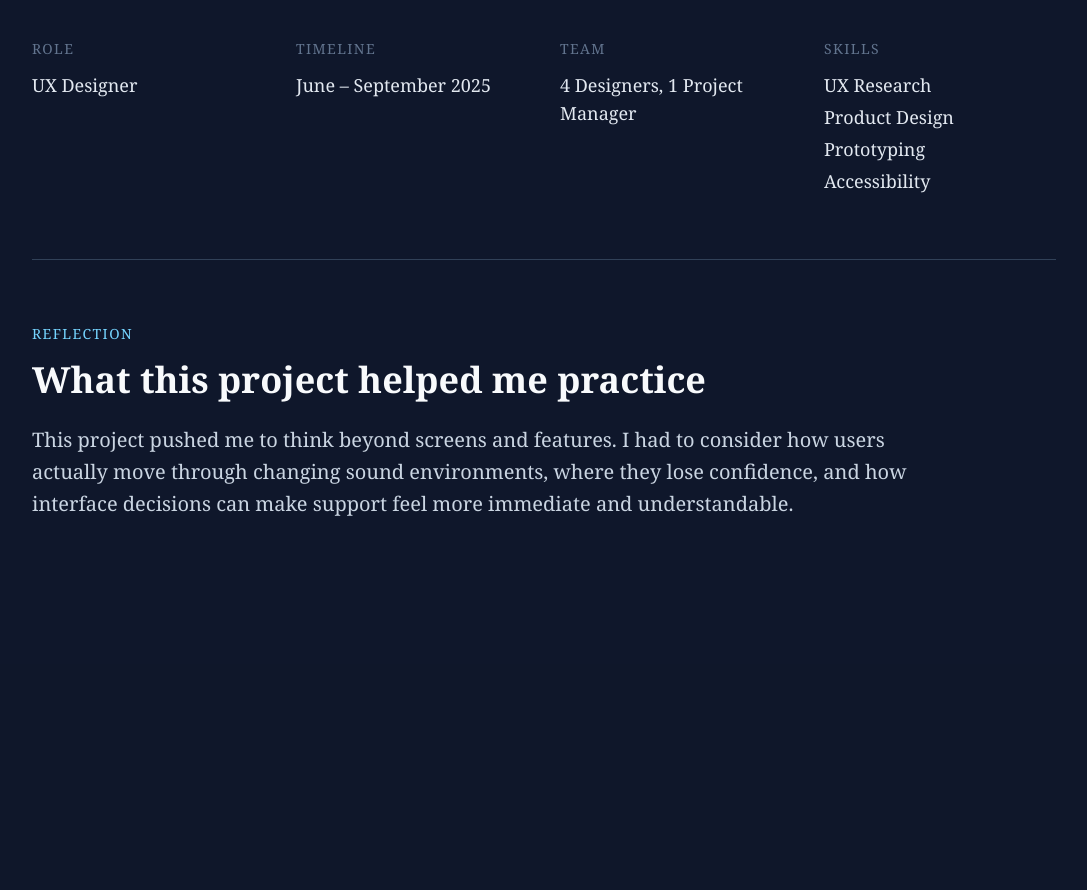
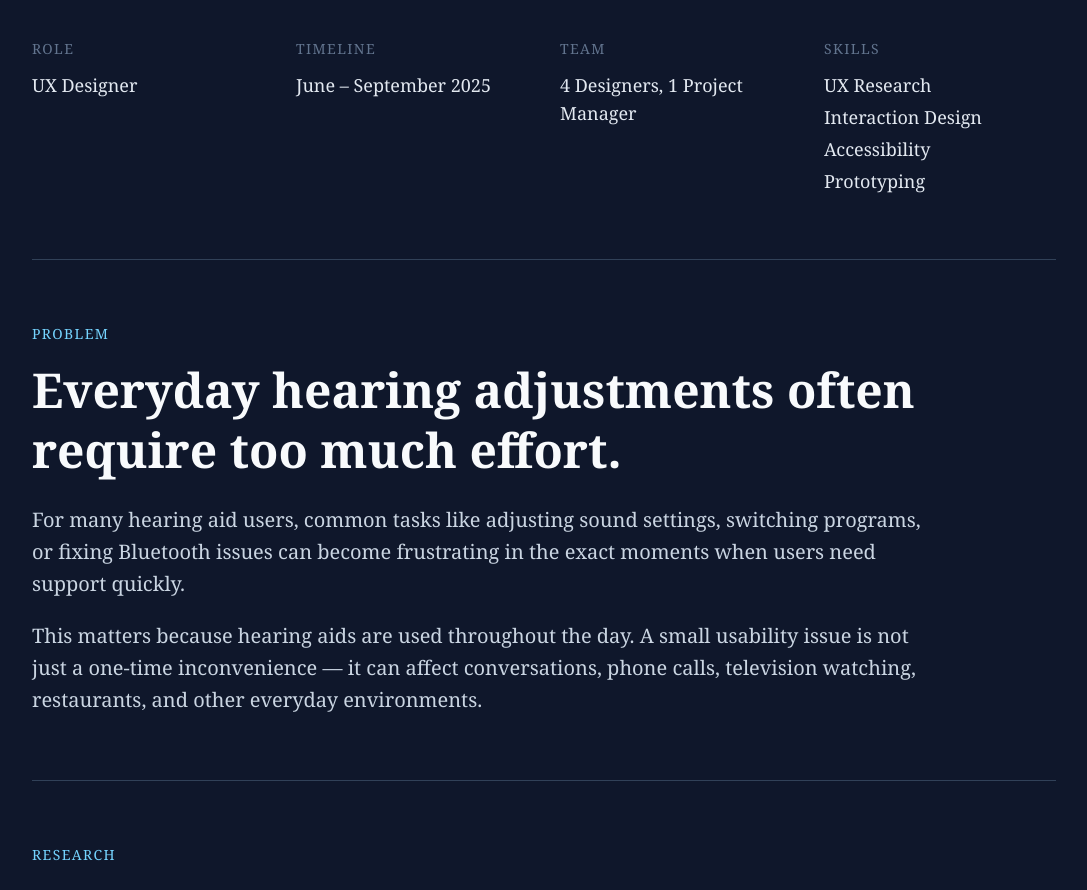
Before and after one commit to Jaibroo/J-Portfolio, a Next.js app: page /J-Portfolio/projects/hearing-aid-app/ in a window 1280 px wide. Shown: the part 1883-2773 px from the top of the page, without its empty margins (96-1183 px from the left). Before the commit the page ends 2547 px from the top, so only its background shows below. Built offline with nearby package versions, Linux system fonts and the light colour scheme.

Commit message:
Build Lumen case study

```diff
--- a/app/projects/[slug]/page.tsx
+++ b/app/projects/[slug]/page.tsx
@@ -11,7 +11,91 @@ const projectData = {
     role: "UX Designer",
     timeline: "June – September 2025",
     team: "4 Designers, 1 Project Manager",
-    skills: ["UX Research", "Product Design", "Prototyping", "Accessibility"],
+    skills: ["UX Research", "Interaction Design", "Accessibility", "Prototyping"],
+    sections: [
+      {
+        id: "problem",
+        eyebrow: "Problem",
+        title: "Everyday hearing adjustments often require too much effort.",
+        body: [
+          "For many hearing aid users, common tasks like adjusting sound settings, switching programs, or fixing Bluetooth issues can become frustrating in the exact moments when users need support quickly.",
+          "This matters because hearing aids are used throughout the day. A small usability issue is not just a one-time inconvenience — it can affect conversations, phone calls, television watching, restaurants, and other everyday environments.",
+        ],
+      },
+      {
+        id: "research",
+        eyebrow: "Research",
+        title: "Understanding the experiences behind the complaints.",
+        body: [
+          "Our team interviewed hearing aid users and reviewed existing companion apps to understand where people struggled most. We focused less on what features apps advertised and more on what users needed when their environment changed or something stopped working.",
+          "Across interviews and competitive analysis, the same patterns kept appearing: unreliable Bluetooth connections, confusing audio terminology, limited customization, and support flows that arrived too late.",
+        ],
+        cards: [
+          {
+            title: "Connectivity uncertainty",
+            text: "Users were often unsure whether the hearing aid, phone, or app was causing the problem.",
+          },
+          {
+            title: "Hidden controls",
+            text: "Useful settings were often buried behind menus or unavailable without audiologist support.",
+          },
+          {
+            title: "Technical language",
+            text: "Terms like noise suppression and directional microphones were not always clear to users.",
+          },
+          {
+            title: "Delayed support",
+            text: "Troubleshooting often required searching, calling support, or waiting for appointments.",
+          },
+        ],
+      },
+      {
+        id: "design-decisions",
+        eyebrow: "Design Decisions",
+        title: "One interface was not enough.",
+        body: [
+          "Early ideas focused on adding more controls, but that created a new problem: more functionality also meant more complexity. A first-time user and a technically confident user did not need the same interface.",
+          "To solve this, we created a dual-mode structure. Simple Mode prioritized quick adjustments, plain language, and large controls. Tech Mode gave advanced users deeper customization without overwhelming everyone else.",
+        ],
+        cards: [
+          {
+            title: "Simple Mode",
+            text: "Designed for quick changes, larger touch targets, and minimal decision-making.",
+          },
+          {
+            title: "Tech Mode",
+            text: "Designed for users who wanted finer control over audio settings and listening programs.",
+          },
+          {
+            title: "Guided troubleshooting",
+            text: "Focused on helping users recover quickly instead of forcing them to search for help.",
+          },
+          {
+            title: "Environment-based controls",
+            text: "Organized adjustments around real situations like restaurants, calls, TV, and outdoors.",
+          },
+        ],
+      },
+      {
+        id: "solution",
+        eyebrow: "Solution",
+        title: "A companion app focused on confidence, not configuration.",
+        body: [
+          "Lumen combines quick sound adjustments, personalized programs, environment-based recommendations, and guided troubleshooting into one companion experience.",
+          "The goal was not to make users become hearing aid experts. The goal was to help them feel more independent when their listening environment changed or when something went wrong.",
+        ],
+      },
+      {
+        id: "reflection",
+        eyebrow: "Reflection",
+        title: "What this project helped me practice.",
+        body: [
+          "This was my first project working with a design team on a product where the user needs felt more specific and higher-stakes. At first, I thought a stronger app meant adding more features. As the research developed, I realized the better question was whether users could actually find, understand, and trust those features when they needed them.",
+          "The biggest shift was learning to design around confidence. For hearing aid users, a confusing screen is not just bad usability — it can affect whether someone feels comfortable participating in a conversation or solving a problem on their own.",
+          "Looking back, this project shows where I started as a designer: focused on screens, flows, and feature ideas. It also helped me build the foundation for later projects, where I became more intentional about research, rationale, and explaining why a design decision should change.",
+        ],
+      },
+    ],
   },
 
   "smart-home-dashboard": {
@@ -24,6 +108,16 @@ const projectData = {
     timeline: "Spring 2025",
     team: "Individual Project",
     skills: ["Interface Design", "Information Architecture", "Prototyping"],
+    sections: [
+      {
+        id: "reflection",
+        eyebrow: "Reflection",
+        title: "What this project helped me practice.",
+        body: [
+          "This project helped me think about how organization affects usability. Grouping devices by room made the dashboard easier to scan and closer to the way people think about their homes.",
+        ],
+      },
+    ],
   },
 
   "jit-website-audit": {
@@ -36,6 +130,16 @@ const projectData = {
     timeline: "January – March 2026",
     team: "Design for America UCSD",
     skills: ["Website Audit", "UX Research", "Accessibility", "Mobile Design"],
+    sections: [
+      {
+        id: "reflection",
+        eyebrow: "Reflection",
+        title: "What this project helped me practice.",
+        body: [
+          "Compared to Lumen, this project pushed me to think more strategically about navigation, stakeholder goals, and how users find support under pressure. It felt less like designing an interface from scratch and more like diagnosing where an existing experience was breaking down.",
+        ],
+      },
+    ],
   },
 
   "multi-scale-hearing-interface": {
@@ -47,6 +151,16 @@ const projectData = {
     timeline: "Spring 2025",
     team: "Individual Project",
     skills: ["Multi-Scale Design", "Interaction Design", "Prototyping"],
+    sections: [
+      {
+        id: "reflection",
+        eyebrow: "Reflection",
+        title: "What this project helped me practice.",
+        body: [
+          "This project helped me understand how design changes across form factors and physical scale.",
+        ],
+      },
+    ],
   },
 
   "portfolio-scroll-reveal": {
@@ -58,6 +172,16 @@ const projectData = {
     timeline: "Spring 2025",
     team: "Individual Project",
     skills: ["Next.js", "React", "Interaction Design"],
+    sections: [
+      {
+        id: "reflection",
+        eyebrow: "Reflection",
+        title: "What this project helped me practice.",
+        body: [
+          "This project helped me connect visual design decisions to front-end implementation.",
+        ],
+      },
+    ],
   },
 };
 
@@ -99,12 +223,15 @@ export default async function ProjectPage({
           <a href="#overview" className="hover:text-sky-300">
             Overview
           </a>
-          <a href="#details" className="hover:text-sky-300">
-            Details
+          {project.sections.map((section) => (
+            <a
+              key={section.id}
+              href={`#${section.id}`}
+              className="hover:text-sky-300"
+            >
+              {section.eyebrow}
             </a>
-          <a href="#reflection" className="hover:text-sky-300">
-            Reflection
-          </a>
+          ))}
         </nav>
       </aside>
 
@@ -137,10 +264,7 @@ export default async function ProjectPage({
           </div>
         )}
 
-        <div
-          id="details"
-          className="mt-10 grid gap-8 text-slate-300 sm:grid-cols-2 lg:grid-cols-4"
-        >
+        <div className="mt-10 grid gap-8 text-slate-300 sm:grid-cols-2 lg:grid-cols-4">
           <div>
             <p className="text-sm uppercase tracking-widest text-slate-500">
               Role
@@ -176,23 +300,52 @@ export default async function ProjectPage({
         </div>
       </section>
 
-      {/* REFLECTION */}
-      <section id="reflection" className="mx-auto max-w-5xl py-16">
+      {/* CASE STUDY SECTIONS */}
+      {project.sections.map((section) => (
+        <section
+          key={section.id}
+          id={section.id}
+          className="mx-auto max-w-5xl border-b border-slate-700 py-16 last:border-b-0"
+        >
           <p className="text-sm uppercase tracking-widest text-sky-300">
-          Reflection
+            {section.eyebrow}
           </p>
 
-        <h2 className="mt-4 text-4xl font-bold text-slate-50">
-          What this project helped me practice
+          <h2 className="mt-4 max-w-4xl text-4xl font-bold leading-tight text-slate-50 md:text-5xl">
+            {section.title}
           </h2>
 
-        <p className="mt-6 max-w-4xl text-xl leading-8 text-slate-300">
-          This project pushed me to think beyond screens and features. I had to
-          consider how users actually move through changing sound environments,
-          where they lose confidence, and how interface decisions can make
-          support feel more immediate and understandable.
+          <div className="mt-6 space-y-5">
+            {section.body.map((paragraph) => (
+              <p
+                key={paragraph}
+                className="max-w-4xl text-xl leading-8 text-slate-300"
+              >
+                {paragraph}
               </p>
+            ))}
+          </div>
+
+          {"cards" in section && section.cards && (
+            <div className="mt-10 grid gap-5 md:grid-cols-2">
+              {section.cards.map((card) => (
+                <div
+                  key={card.title}
+                  className="border border-slate-700 bg-slate-800/60 p-6"
+                >
+                  <h3 className="text-2xl font-bold text-slate-50">
+                    {card.title}
+                  </h3>
+
+                  <p className="mt-4 text-lg leading-7 text-slate-300">
+                    {card.text}
+                  </p>
+                </div>
+              ))}
+            </div>
+          )}
         </section>
+      ))}
     </main>
   );
 }
```
Lines whose indentation alone changed are shown as unchanged.
